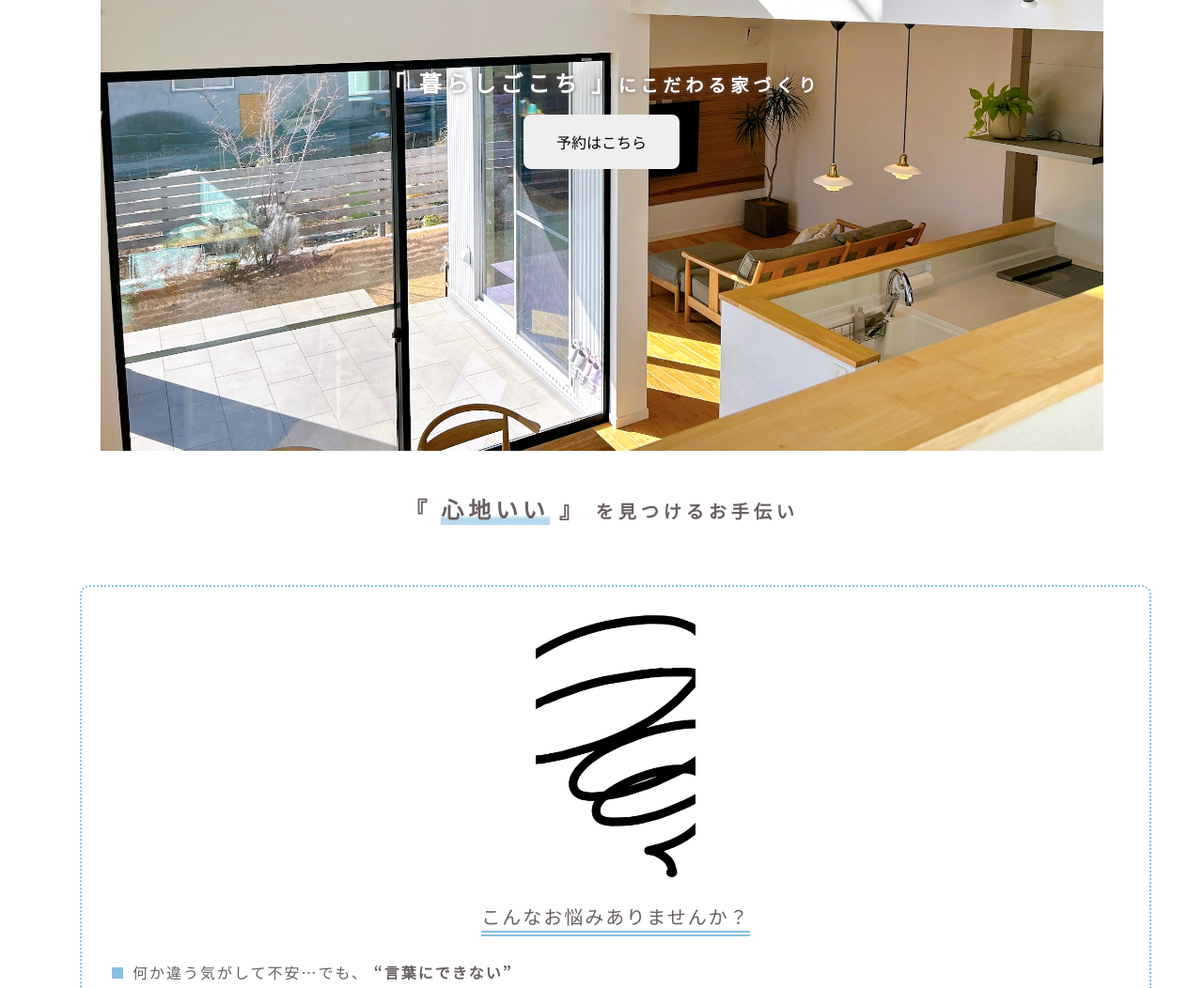
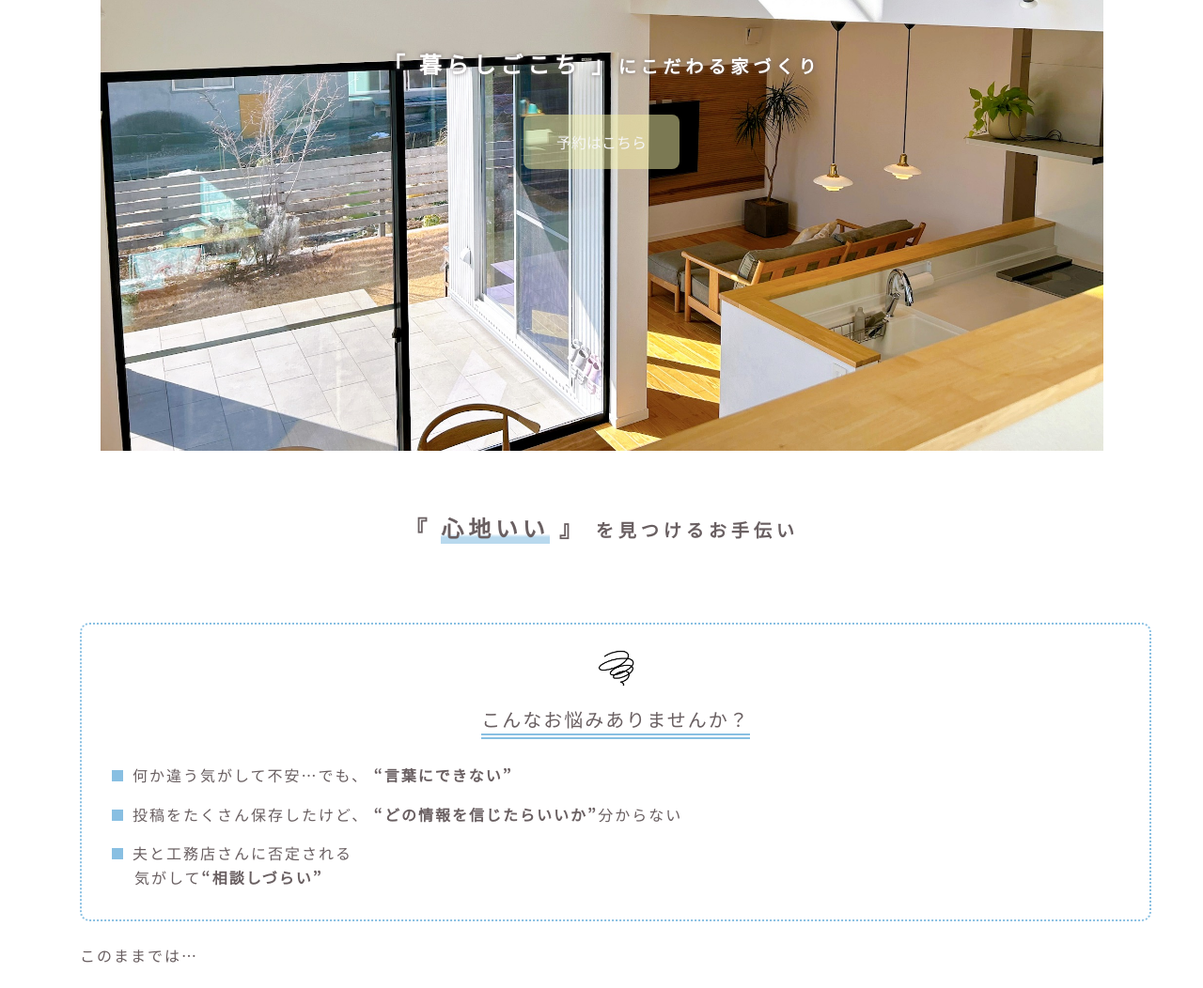
Before and after one commit to m0622061/sami--iezukuri-soudansitu, a plain HTML site: page index.html in a window 1280 px wide. Shown: the part 320-1372 px from the top of the page at 94% size. Drawn offline with nearby package versions, Linux system fonts and the light colour scheme.

Commit message:
update index.html

```diff
--- a/css/style.css
+++ b/css/style.css
@@ -31,7 +31,7 @@ h3 {
 h3 {
   color: #88bfe2;
   font-size: 14px;
-  margin-bottom: 20px;
+  margin-bottom: 40px;
   font-weight: 400;
 }
 
@@ -58,7 +58,7 @@ img {
 }
 
 section {
-  padding: 40px 0;
+  padding: 60px 0;
 }
 
 /* 初期スタイル調整 ここまで */
@@ -137,6 +137,11 @@ section {
 .btn-reserve2 {
   background: #f5f1a6;
   box-shadow: 1px 1px 3px #aaa;
+}
+.btn-reserve3 {
+  color: #f5f5f5;
+  background: rgba(245, 241, 166, 0.5);
+  margin: 20px 0;
 }
 
 
@@ -476,17 +481,18 @@ section {
 
 }
 .nayami img {
-  width: 15%;
+  width: auto;
+  height: 40px;
   margin-top: 10px;
 }
 .soudansitu-title {
   color: #fff;
   background: #88bfe2;
   padding: 5px;
-  width: auto;
+  width: fit-content;
   border-radius: 5px;
-  margin-right: auto;
-  margin-left: auto;
+  margin: 40px auto;
+  padding: 10px 15px;
 }
 @media screen and (min-width:768px) {
   .info-content {
@@ -508,6 +514,11 @@ section {
     display: flex;
     justify-content: center;
 
+  }
+  .nayami img {
+    width: auto;
+    height: 40px;
+    margin-top: 10px;
   }
 }
 
```
